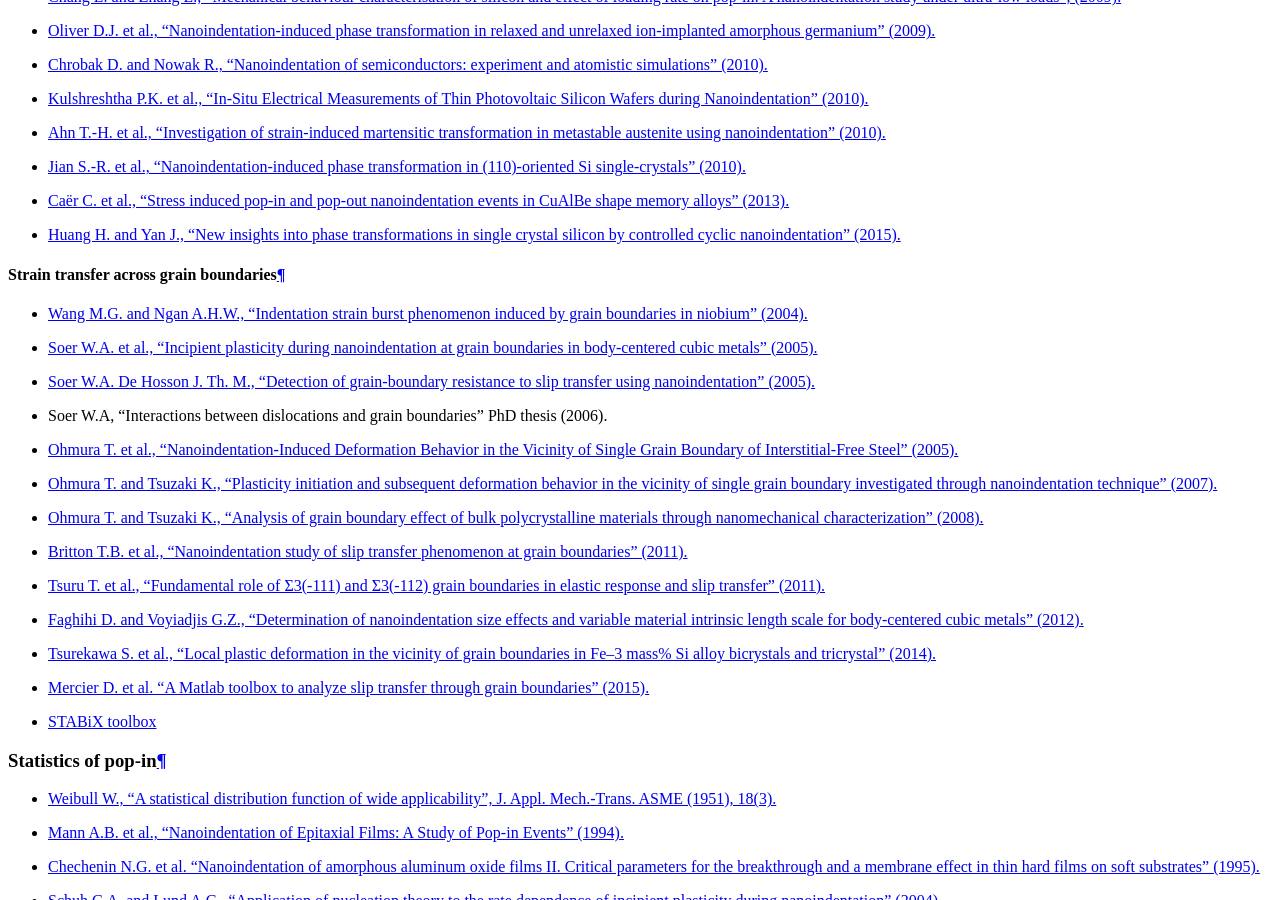
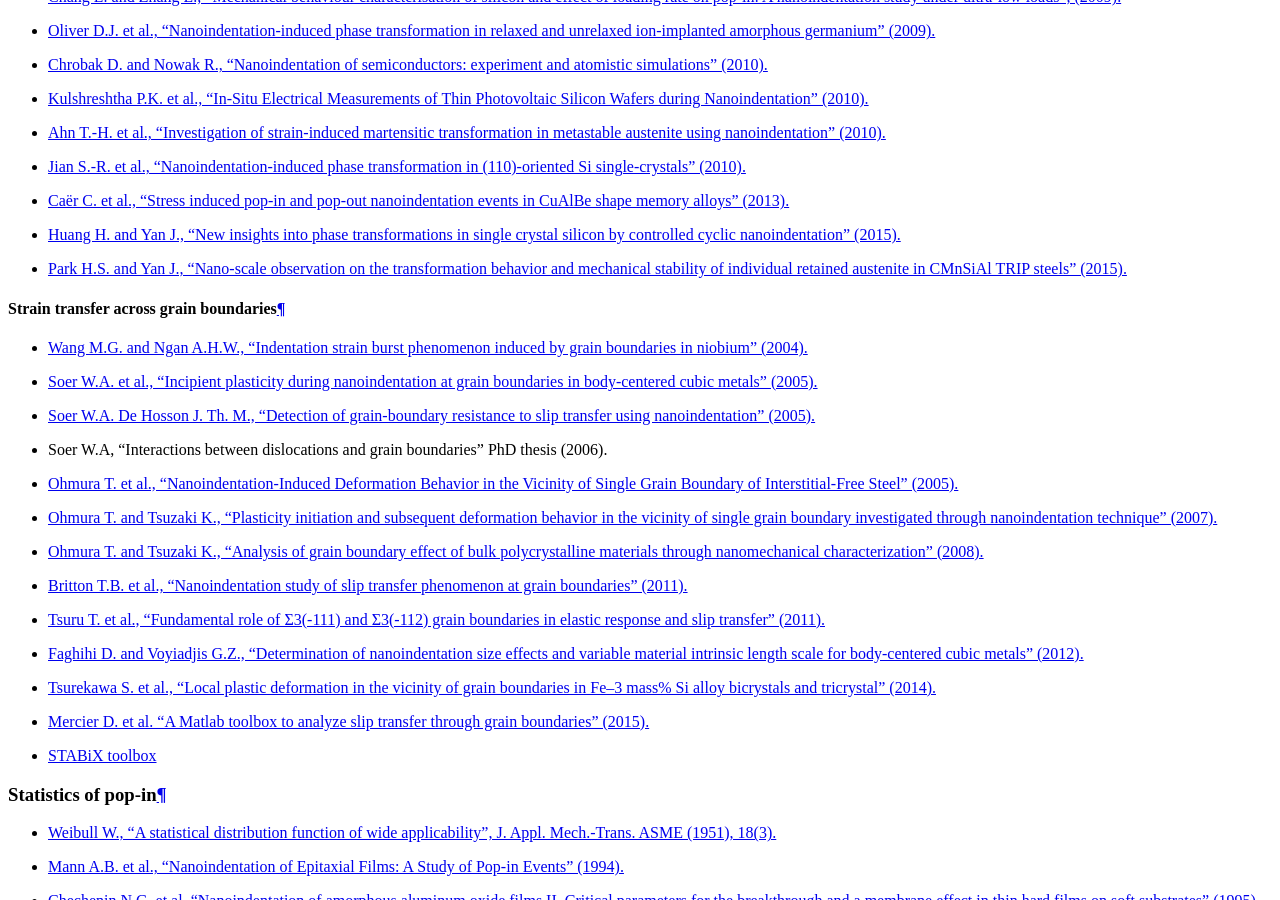
Before and after one commit to DavidMercier/PopIn, a Sphinx documentation site: the page built from doc/links_ref.rst, in a window 1280 px wide and 900 px high, scrolled down 5942 px. Built offline with Sphinx 7.4.7, drawn with Linux system fonts in a browser that asks for light colours; comment, search, counter and statistics services are not loaded.

Commit message:
Update links_ref.rst

```diff
--- a/doc/links_ref.rst
+++ b/doc/links_ref.rst
@@ -202,6 +202,7 @@
 * `Jian S.-R. et al., "Nanoindentation-induced phase transformation in (110)-oriented Si single-crystals" (2010). <http://dx.doi.org/10.1016/j.cossms.2009.11.002>`_
 * `Caër C. et al., "Stress induced pop-in and pop-out nanoindentation events in CuAlBe shape memory alloys" (2013). <http://dx.doi.org/10.1016/j.msea.2013.08.052>`_
 * `Huang H. and Yan J., "New insights into phase transformations in single crystal silicon by controlled cyclic nanoindentation" (2015). <http://dx.doi.org/10.1016/j.scriptamat.2015.02.008>`_
+* `Park H.S. and Yan J., "Nano-scale observation on the transformation behavior and mechanical stability of individual retained austenite in CMnSiAl TRIP steels" (2015). <http://dx.doi.org/10.1016/j.msea.2015.01.005>`_
 
 Strain transfer across grain boundaries
 ------------------------------------------------------
```
